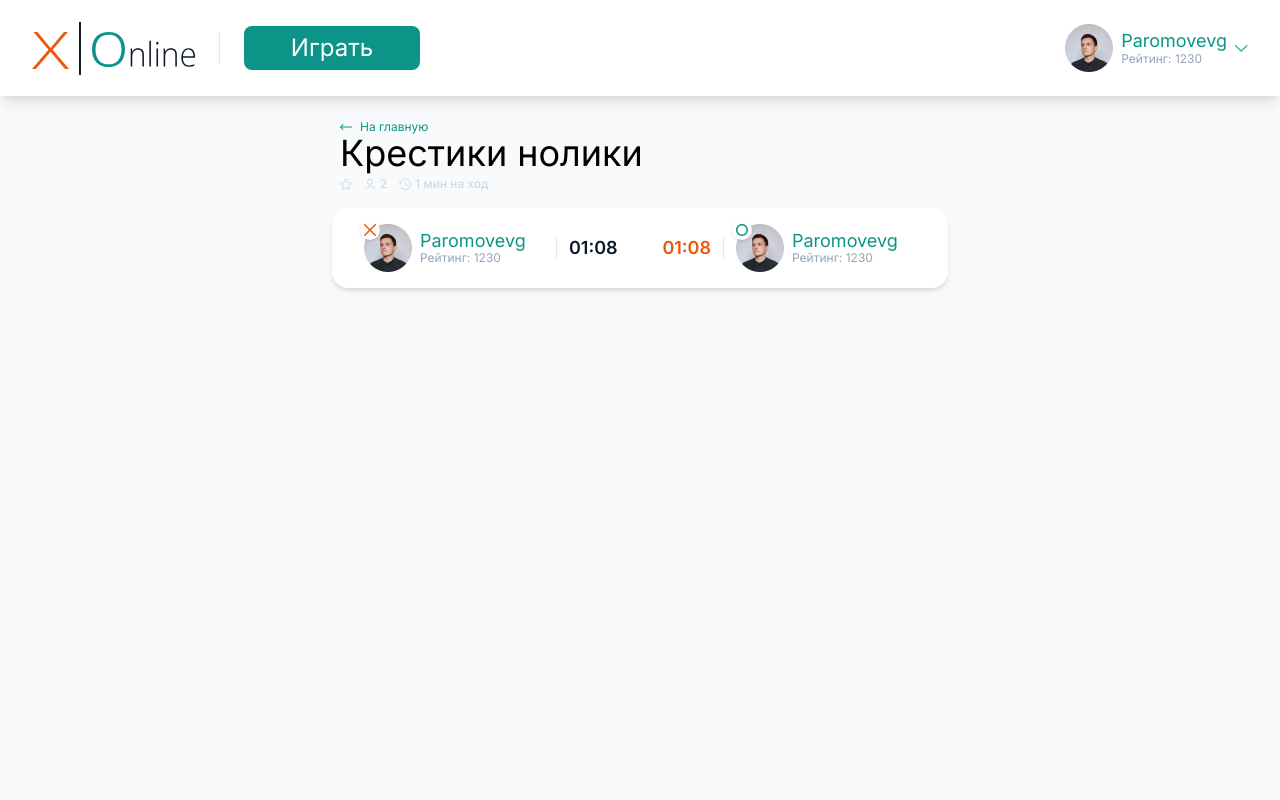
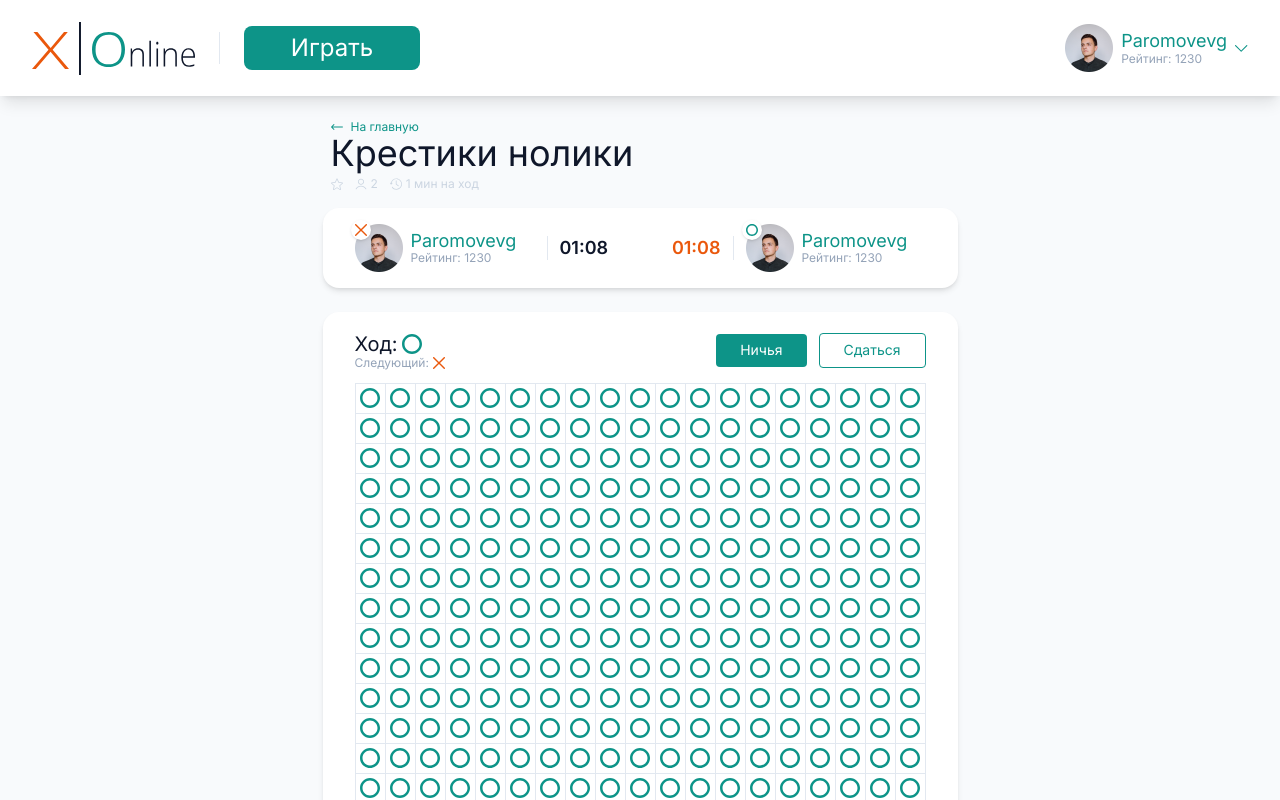
Before and after one commit to jenyasn97/tik-tak-toe-online, a Next.js app: page / in a window 1280 px wide. Shown: the top 800 px of the page. Built offline with nearby package versions, Linux system fonts and the light colour scheme.

Commit message:
add GameField component

```diff
--- /dev/null
+++ b/components/game/GameField.jsx
@@ -0,0 +1,49 @@
+import clsx from "clsx";
+import ZeroIcon from "./icons/ZeroIcon";
+import CrossIcon from "./icons/CrossIcon";
+import UiButton from "../uikit/UIButton";
+
+const celis = new Array(19 * 19).fill(null);
+
+function GameField({ className }) {
+  return (
+    <div
+      className={clsx(
+        className,
+        "bg-white rounded-2xl shadow-md px-8 pt-5 pb-7",
+      )}
+    >
+      <div className="flex gap-3 items-center">
+        <div className="mr-auto">
+          <div className="flex items-center gap-1 text-xl leading-tight">
+            Ход: <ZeroIcon className="w-5 h-5" />
+          </div>
+          <div className="flex items-center gap-1 text-xs leading-tight text-slate-400">
+            Следующий: <CrossIcon />
+          </div>
+        </div>
+
+        <UiButton variant="primary" size="md">
+          Ничья
+        </UiButton>
+        <UiButton variant="outline" size="md">
+          Сдаться
+        </UiButton>
+      </div>
+      <div className="grid grid-cols-[repeat(19,_30px)] grid-rows-[repeat(19,_30px)] pl-px pt-px mt-3">
+        {celis.map((_, i) => {
+          return (
+            <button
+              key={i}
+              className="border -ml-px -mb-px border-slate-200  flex items-center justify-center"
+            >
+              <ZeroIcon className="w-5 h-5" />
+            </button>
+          );
+        })}
+      </div>
+    </div>
+  );
+}
+
+export default GameField;
--- a/components/game/icons/CrossIcon.jsx
+++ b/components/game/icons/CrossIcon.jsx
@@ -1,6 +1,9 @@
-function CrossIcon() {
+import clsx from "clsx";
+
+function CrossIcon({ className }) {
   return (
     <svg
+      className={clsx(className)}
       width="12"
       height="12"
       viewBox="0 0 12 12"
--- a/components/game/index.js
+++ b/components/game/index.js
@@ -1,2 +1,3 @@
 export { default as GameTitle } from "./GameTitle";
 export { default as GameInfo } from "./GameInfo";
+export { default as GameField } from "./GameField";
--- a/components/header/Header.jsx
+++ b/components/header/Header.jsx
@@ -2,15 +2,16 @@
 import Logo from "./logo.svg";
 import { Profile } from "../profile";
 import ArrowDownIcon from "./icons/ArrowDownIcon";
+import UIButton from "../uikit/UIButton";
 
 function Header() {
   return (
     <header className="flex h-24 items-center px-8 bg-white shadow-lg">
       <Image src={Logo} alt="Logo" />
       <div className="w-px h-8 bg-slate-200 mx-6"></div>
-      <button className="w-44 bg-teal-600 text-white rounded-lg px-5 py-2 text-2xl leading-tight transition-colors hover:bg-teal-500">
+      <UIButton className="w-44" size="lg" variant="primary">
         Играть
-      </button>
+      </UIButton>
       <button className="ml-auto flex items-center text-start gap-2 text-teal-600">
         <Profile />
         <ArrowDownIcon />
--- /dev/null
+++ b/components/uikit/UIButton.jsx
@@ -0,0 +1,28 @@
+import clsx from "clsx";
+
+/**
+ *@param{{
+ * children,
+ * clasName:string,
+ * size: "md" | "lg",
+ * variant: "primary" | "outline"
+ * }} props
+ */
+
+function UIButton({ children, className, size, variant }) {
+  const buttonClassNAme = clsx(
+    "transition-colors",
+    className,
+    {
+      md: "rounded px-6 py-2 text-sm leading-tight",
+      lg: "rounded-lg px-5 py-2 text-2xl leading-tight",
+    }[size],
+    {
+      primary: "bg-teal-600 text-white hover:bg-teal-500",
+      outline: "border-teal-600 border text-teal-600 hover:bg-teal-50",
+    }[variant],
+  );
+  return <button className={buttonClassNAme}>{children}</button>;
+}
+
+export default UIButton;
--- a/pages/_app.jsx
+++ b/pages/_app.jsx
@@ -1,10 +1,11 @@
+import clsx from "clsx";
 import "../styles/global.css";
 import { Inter } from "next/font/google";
 const inter = Inter({ subsets: ["latin", "cyrillic"] });
 
 export default function App({ Component, pageProps }) {
   return (
-    <div className={inter.className}>
+    <div className={clsx(inter.className, "text-slate-900")}>
       <Component {...pageProps} />;
     </div>
   );
--- a/pages/index.jsx
+++ b/pages/index.jsx
@@ -1,4 +1,4 @@
-import { GameInfo, GameTitle } from "../components/game";
+import { GameField, GameInfo, GameTitle } from "../components/game";
 import { Header } from "../components/header";
 
 function HomePage() {
@@ -6,9 +6,10 @@
     <>
       <div className="bg-slate-50 min-h-screen">
         <Header />
-        <main className="pt-6 mx-auto max-w-[616px]">
+        <main className="pt-6 mx-auto w-max">
           <GameTitle />
           <GameInfo className="mt-4" />
+          <GameField className="mt-6" />
         </main>
       </div>
     </>
```
